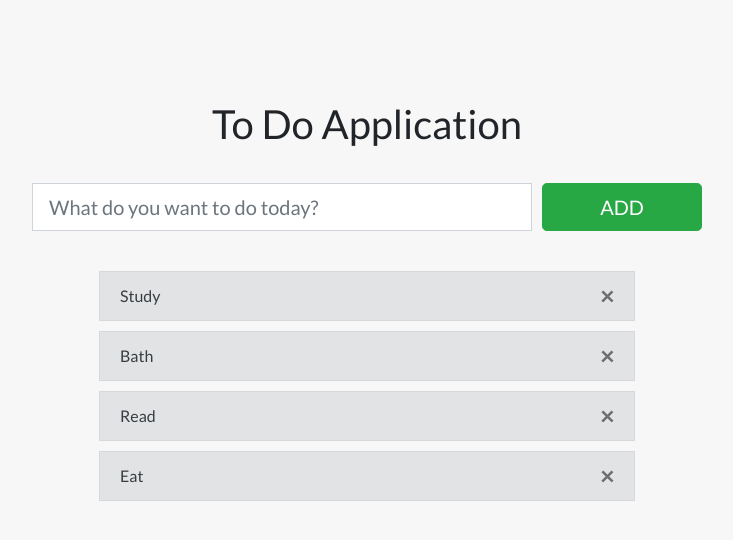
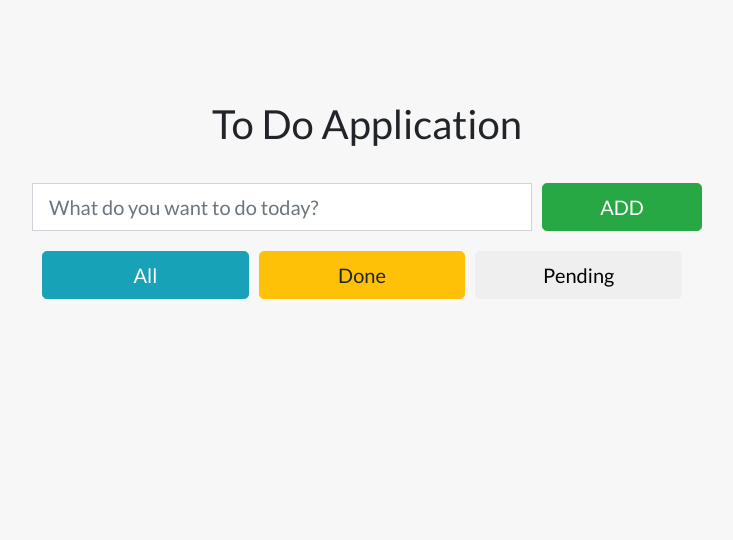
Before and after one commit to kaurman23/react-todo-list, a React (Create React App) app: page / in a window 1280 px wide. Shown: the top 540 px of the page, without its empty margins (273-1006 px from the left). Built offline with nearby package versions, Linux system fonts and the light colour scheme.

Commit message:
Add localstorage, filter button w/o functionality

```diff
--- a/package.json
+++ b/package.json
@@ -8,7 +8,8 @@
     "@testing-library/user-event": "^7.1.2",
     "react": "^16.13.1",
     "react-dom": "^16.13.1",
-    "react-scripts": "3.4.1"
+    "react-scripts": "3.4.1",
+    "shortid": "^2.2.15"
   },
   "scripts": {
     "start": "react-scripts start",
--- a/src/App.css
+++ b/src/App.css
@@ -33,7 +33,7 @@ body {
   }
 
 .add-item {
-  margin-bottom: 40px;
+  margin-bottom: 20px;
 }
 
 .add-item input, button {
@@ -46,3 +46,17 @@ body {
   margin-bottom: 10px;
   border-radius: 0%;
 }
+
+.summary-btn {
+  margin-bottom: 35px;
+  display: flex;
+  justify-content: space-between;
+  margin-right: 10px;
+  margin-left: 10px;
+}
+
+
+.summary-btn button {
+  margin-right: 10px;
+  width: 100%
+}
--- a/src/App.js
+++ b/src/App.js
@@ -3,7 +3,8 @@ import './App.css';
 import {Header} from "./components/Header";
 import {AddItem} from "./components/AddItem";
 import {ItemList} from "./components/ItemList";
-import {GlobalProvider} from "./contexts/GlobalState"
+import {GlobalProvider} from "./contexts/GlobalState";
+import {Summary} from './components/Summary';
 
 function App() {
   return (
@@ -11,6 +12,7 @@ function App() {
       <div className="container">
         <Header />
         <AddItem />
+        <Summary />
         <ItemList />
       </div>
     </GlobalProvider>
--- a/src/components/AddItem.js
+++ b/src/components/AddItem.js
@@ -1,12 +1,28 @@
-import React, {useState} from 'react'
+import React, {useState, useContext, useEffect} from 'react';
+import {GlobalContext} from "../contexts/GlobalState";
+import shortid from  'shortid';
 
 export const AddItem = () => {
+
+    const {addItem} = useContext(GlobalContext);
 
     const [todo, setTodo] = useState('');
 
 
+
+    const onSubmit = (e) => {
+        e.preventDefault();
+
+
+        const newItem = {
+            id: shortid.generate(),
+            todo
+        }
+        addItem(newItem);
+    }
+
     return (
-        <form>
+        <form onSubmit={onSubmit}>
             <div className="form-row add-item">
                 <div className="col-12 col-md-9">
                     <input type="text" className="form-control form-control-lg"
@@ -15,7 +31,7 @@ export const AddItem = () => {
                      />
                 </div>
                 <div className="col-12 col-md-3">
-                    <button className="btn btn-success btn-block btn-lg">ADD</button>
+                    <button type="submit" className="btn btn-success btn-block btn-lg">ADD</button>
                 </div>
             </div>
         </form>
--- /dev/null
+++ b/src/components/Button.js
@@ -0,0 +1,16 @@
+import React from 'react'
+
+export const Button = (props) => {
+
+    const buttonTypes = {
+        All: "btn btn-info",
+        Done: "btn btn-warning",
+        Pending: "btn btn-pending"
+    }
+
+    return (
+        <>
+            <button className={` ${buttonTypes[props.type] } btn-lg `} >{props.type} </button>
+        </>
+    )
+}
--- a/src/components/Item.js
+++ b/src/components/Item.js
@@ -1,11 +1,15 @@
-import React from 'react'
+import React, {useContext} from 'react';
+import {GlobalContext} from '../contexts/GlobalState';
 
 export const Item = ({job}) => {
+
+    const {deleteItem} = useContext(GlobalContext);
+
     return (
         <div className="item-list ">
             <div className="alert alert-secondary">
-                {job}
-                <button type="button" className="close" data-dismiss="alert">
+                {job.todo}
+                <button type="button" className="close" data-dismiss="alert" onClick={()=> deleteItem(job.id)}>
                     &times;
                 </button>
             </div>
--- a/src/components/ItemList.js
+++ b/src/components/ItemList.js
@@ -8,7 +8,7 @@ export const ItemList = () => {
     return (
         <>
             {items.map(item =>
-                <Item key={item.id} job={item.todo} />
+                <Item key={item.id} job={item} />
             )}
         </>
 
--- /dev/null
+++ b/src/components/Summary.js
@@ -0,0 +1,12 @@
+import React from 'react'
+import {Button} from './Button';
+
+export const Summary = () => {
+    return (
+        <div className="summary-btn" >
+            <Button type="All"  />
+            <Button type="Done"  />
+            <Button type="Pending"  />
+        </div>
+    )
+}
--- a/src/contexts/AppReducer.js
+++ b/src/contexts/AppReducer.js
@@ -1,5 +1,18 @@
 export default (state, action) => {
     switch(action.type) {
+        case 'JOB_DONE':
+            return ({
+                ...state,
+                items: state.items.filter((item => item.id!==action.payload))
+            })
+        case 'ADD_JOB':
+            console.log("okay")
+            return({
+                ...state,
+                items: [action.payload, ...state.items]
+            }
+
+            )
         default:
             return state
     }
--- a/src/contexts/GlobalState.js
+++ b/src/contexts/GlobalState.js
@@ -1,14 +1,9 @@
-import React, {createContext, useReducer} from "react";
+import React, {createContext, useReducer, useEffect} from "react";
 import AppReducer from './AppReducer'
 
 //initial state
 const initialState = {
-    items: [
-        {id: 1, todo: "Study"},
-        {id: 2, todo: "Bath"},
-        {id: 3, todo: "Read"},
-        {id: 4, todo: "Eat"}
-    ]
+    items: [  ]
 }
 
 //context
@@ -16,12 +11,36 @@ export const GlobalContext = createContext(initialState);
 
 //Provider Component
 export const GlobalProvider = ({children}) => {
-    const [state, dispatch] = useReducer(AppReducer, initialState);
+    const [state, dispatch] = useReducer(AppReducer, initialState, () => {
+        const localData = localStorage.getItem("items");
+        return localData? JSON.parse(localData) : initialState;
+    });
+
+    useEffect(()=> {
+        localStorage.setItem('items', JSON.stringify(state))},[state]);
+
+    //actions
+
+    function deleteItem(id){
+        dispatch({
+            type: 'JOB_DONE',
+            payload: id
+        })
+    }
+
+    function addItem(todo){
+        dispatch({
+            type: 'ADD_JOB',
+            payload: todo
+        })
+    }
 
     return(
         <GlobalContext.Provider value={
             {
-                items: state.items
+                items: state.items,
+                deleteItem,
+                addItem
             }
         }>
         {children}
```
Also changed, not shown: 1 other file (tests, documents, lock files or other folders).
